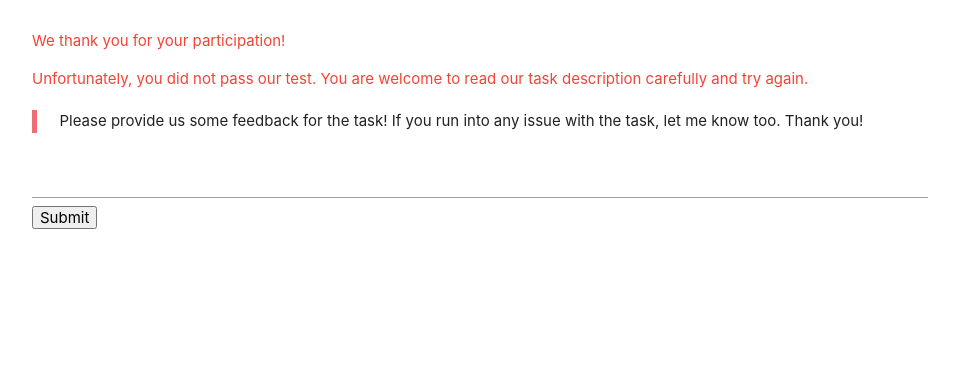
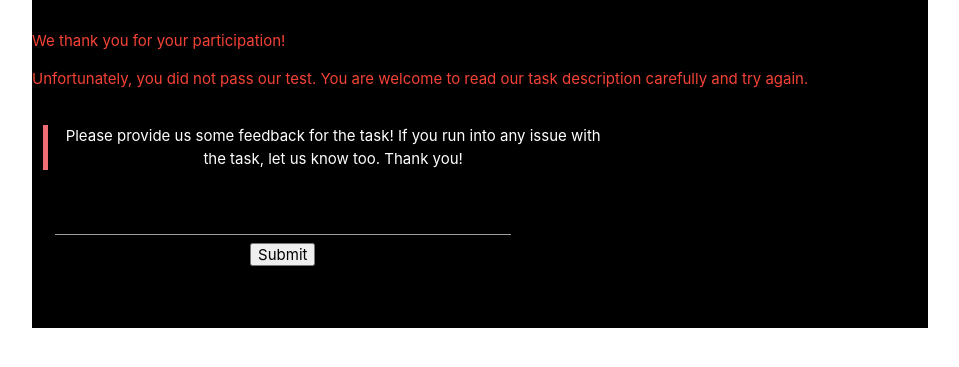
Before and after one commit to uvavision/chat-crowd, a Flask app: page /end in a window 1280 px wide. Shown: the top 367 px of the page, without its empty margins (160-1119 px from the left). Run offline with Flask 2, Linux system fonts and the light colour scheme; the visitor is signed in with stand-in values (Sample User, id 1); data that the repository does not hold is empty.

Commit message:
css changes for ending page

```diff
--- a/main/templates/end.html
+++ b/main/templates/end.html
@@ -2,7 +2,7 @@
     <head>
         <base href="/">
         <title>Thank you!</title>
-        <link href="https://cdnjs.cloudflare.com/ajax/libs/materialize/0.97.3/css/materialize.min.css" rel="stylesheet">
+        <link rel="stylesheet" href="https://cdnjs.cloudflare.com/ajax/libs/materialize/1.0.0-beta/css/materialize.min.css">
         <script>
           // disable back button
           history.pushState(null, null, document.URL);
@@ -13,7 +13,7 @@
         </script>
     </head>
     <body>
-      <div class="container">
+      <div class="container black">
         <div class="section">
           {% if task_url_next %}
            <div>
@@ -30,8 +30,8 @@
             </div>
           {% elif code %}
              <span class="red-text">
-               <h4>PLEASE COPY <b class='blue-text'>{{code}}</b>
-               to the Crowdflower form to get rewarded.</h4>
+               <nav class="center-align">PLEASE COPY <b class='blue-text'>{{code}}</b>
+               to the task main page to get rewarded.</nav>
                   <!--We have sent the confirmation code to your dashboard via the Contribution ID you provided at Login page. Please copy the code to Crowdflower main task to get rewarded.-->
              </span>
             <!--{% if status_code == 200 %}-->
@@ -52,12 +52,15 @@
                 <p>Unfortunately, you did not pass our test. You are welcome to read our task description carefully and try again.</p>
               </span>
           {% endif %}
-
-          <blockquote class="col s4">Please provide us some feedback for the task! If you run into any issue with the task, let me know too. Thank you!</blockquote>
-          <form class=" col s10" method="POST">
-              {{ form.feedback(class_="materialize-textarea white")}}
-              {{ form.submit() }} <h6 class='teal-text'>{{message}}</h6>
-          </form>
+          <div class="row">
+            <div class="col s8 center-align">
+              <blockquote class="col s12 white-text">Please provide us some feedback for the task! If you run into any issue with the task, let us know too. Thank you!</blockquote>
+              <form class="col s10" method="POST">
+                  {{ form.feedback(class_="materialize-textarea black white-text")}}
+                  {{ form.submit() }} <h6 class='white-text'>{{message}}</h6>
+              </form>
+            </div>
+        </div>
         </div>
       </div>
     </body>
```
